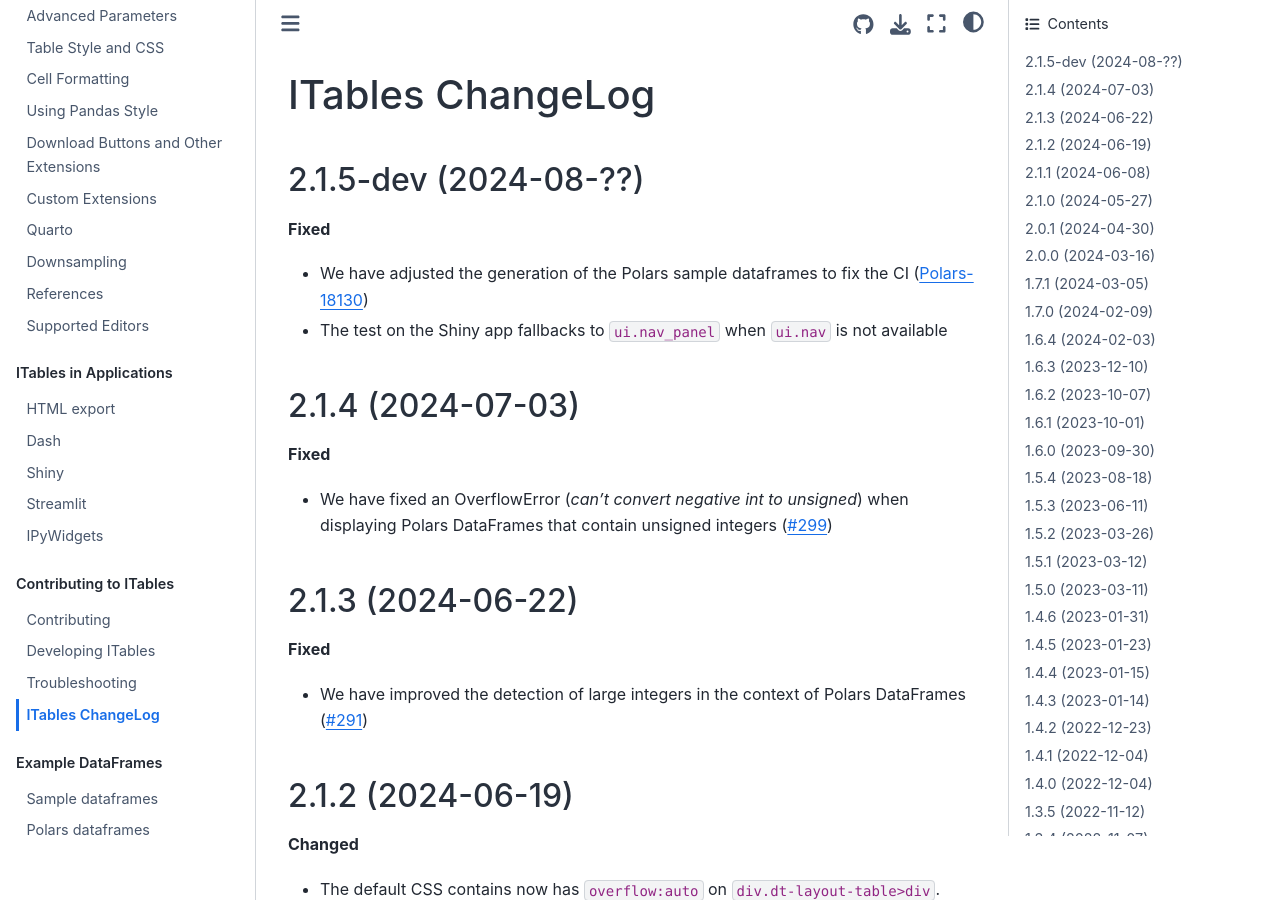
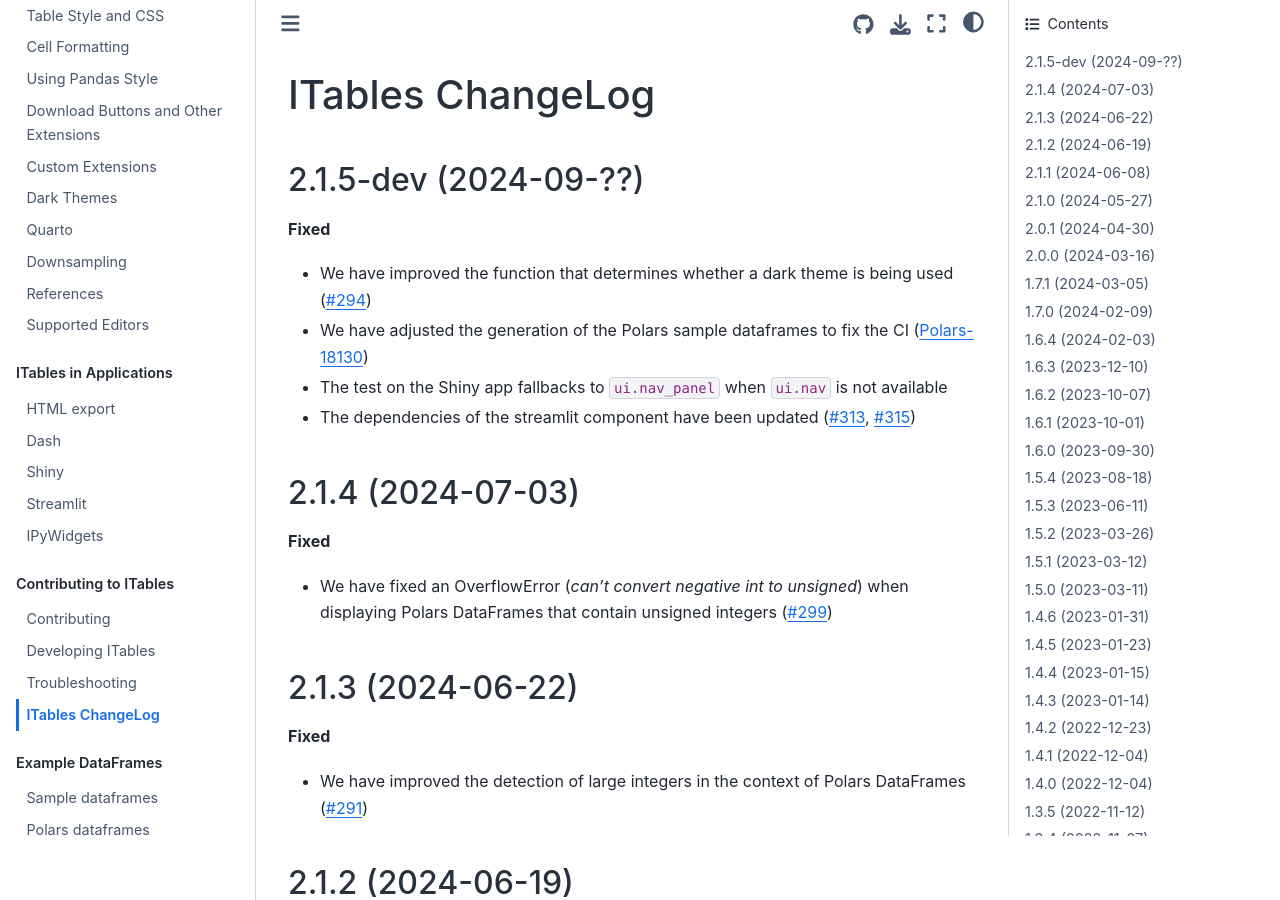
Before and after one commit to mwouts/itables, a Jupyter Book: the page built from docs/changelog.md, in a window 1280 px wide and 900 px high. Built offline with Jupyter Book 1.0.4 settings and Sphinx 7.4.7 and the Sphinx Book theme 1.1.4, drawn with Linux system fonts in a browser that asks for light colours.

Commit message:
Improve dark mode support

```diff
--- a/docs/_toc.yml
+++ b/docs/_toc.yml
@@ -9,6 +9,7 @@ parts:
     - file: pandas_style
     - file: extensions
     - file: custom_extensions
+    - file: dark_mode
     - file: quarto
     - file: downsampling
     - file: references
--- a/docs/changelog.md
+++ b/docs/changelog.md
@@ -1,12 +1,14 @@
 ITables ChangeLog
 =================
 
-2.1.5-dev (2024-08-??)
+2.1.5-dev (2024-09-??)
 ------------------
 
 **Fixed**
+- We have improved the function that determines whether a dark theme is being used ([#294](https://github.com/mwouts/itables/issues/294))
 - We have adjusted the generation of the Polars sample dataframes to fix the CI ([Polars-18130](https://github.com/pola-rs/polars/issues/18130))
 - The test on the Shiny app fallbacks to `ui.nav_panel` when `ui.nav` is not available
+- The dependencies of the streamlit component have been updated ([#313](https://github.com/mwouts/itables/issues/313), [#315](https://github.com/mwouts/itables/issues/315))
 
 
 2.1.4 (2024-07-03)
--- a/src/itables/version.py
+++ b/src/itables/version.py
@@ -1,3 +1,3 @@
 """ITables' version number"""
 
-__version__ = "2.1.4"
+__version__ = "2.1.5-dev"
```
Also changed, not shown: docs/dark_mode.md (added, +28 -0 lines), src/itables/html/init_datatables.html (+18 -4 lines), 1 other file.
